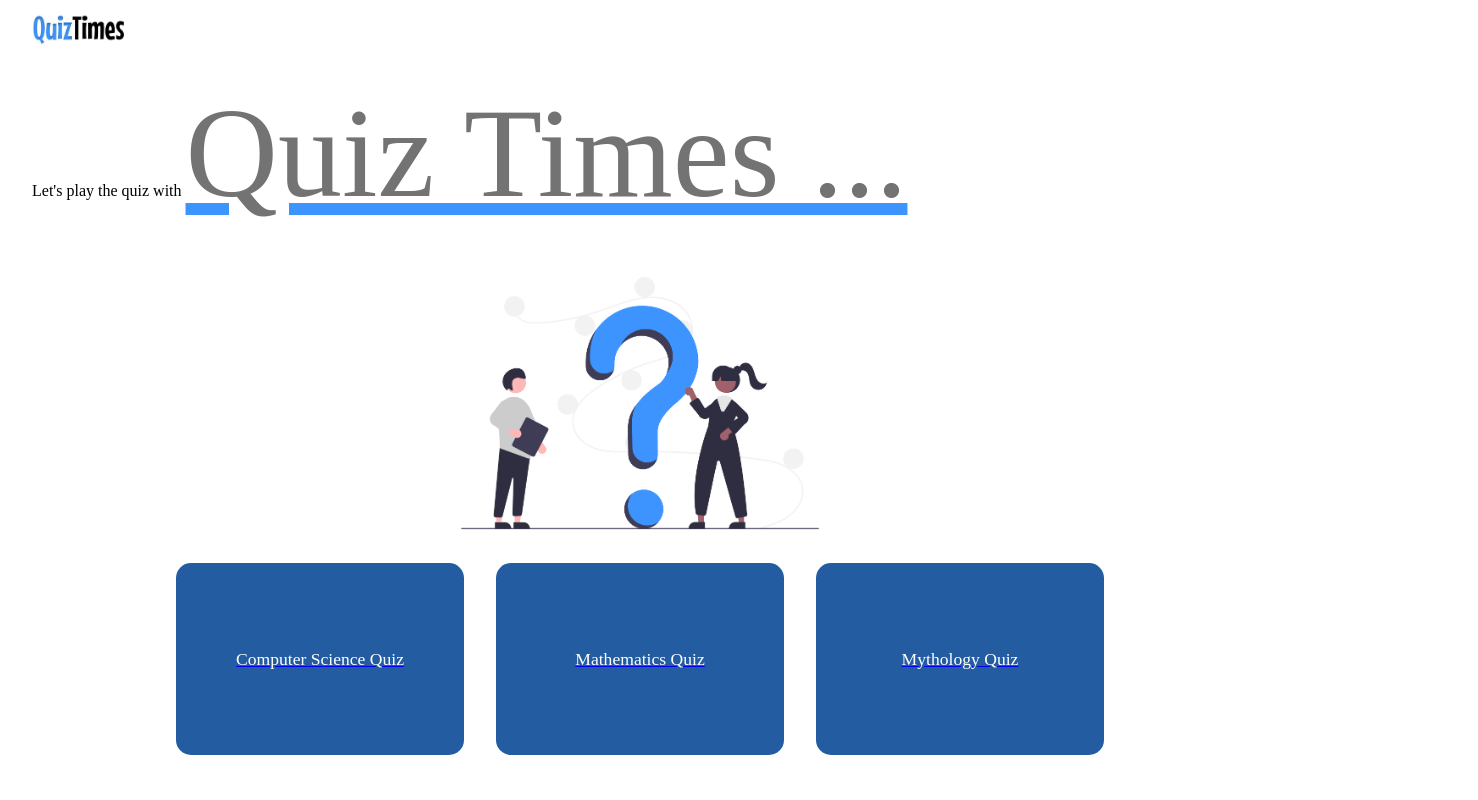
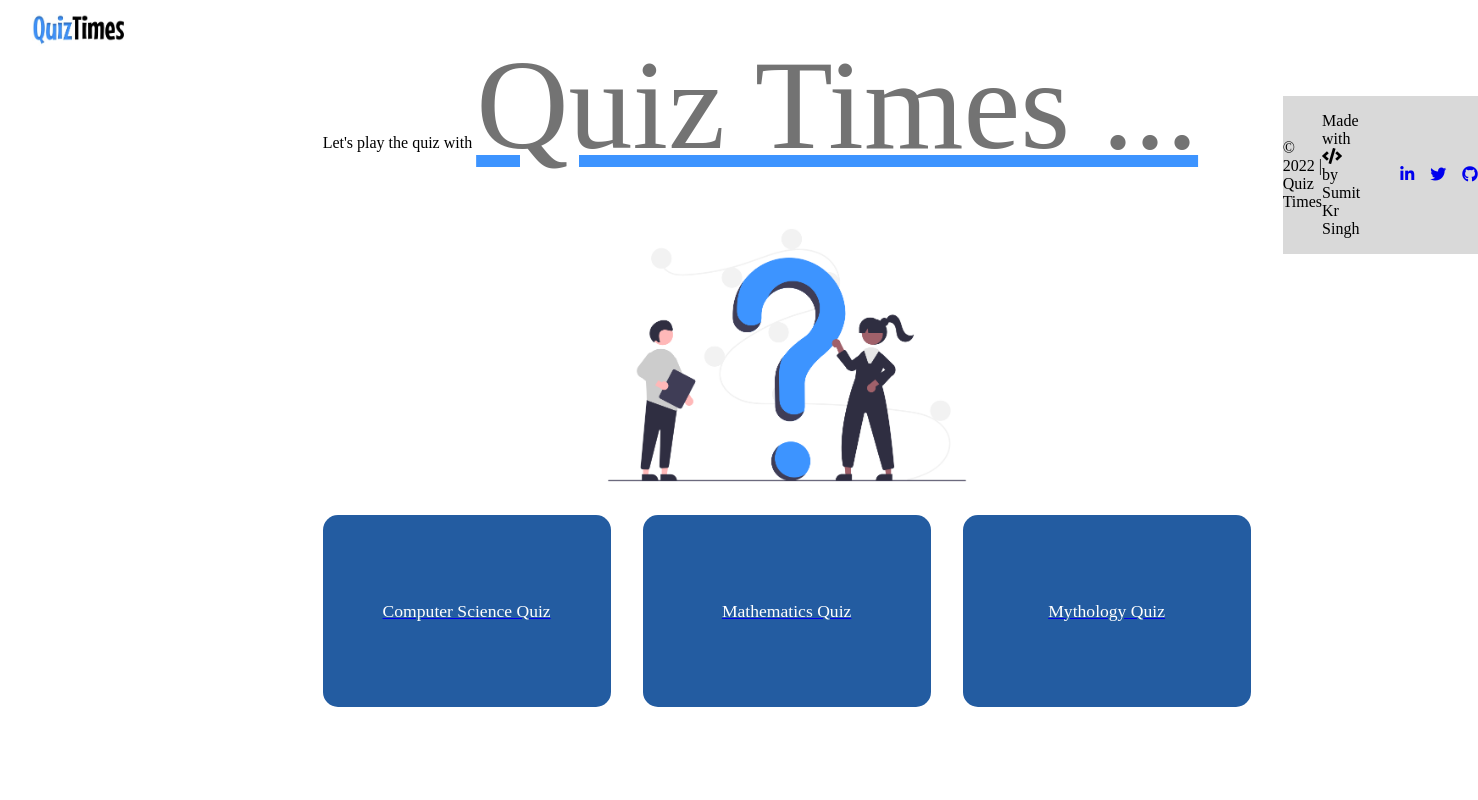
Before and after one commit to sumitk-singh/quiz-times, a React (Create React App) app: page / in a window 1280 px wide. Shown: the top 800 px of the page, 1478 px wide, since content can reach past the window. Built offline with nearby package versions, Linux system fonts and the light colour scheme.

Commit message:
Update App.css

```diff
--- a/src/App.css
+++ b/src/App.css
@@ -0,0 +1,3 @@
+.app{
+display:flex;
+}
```
